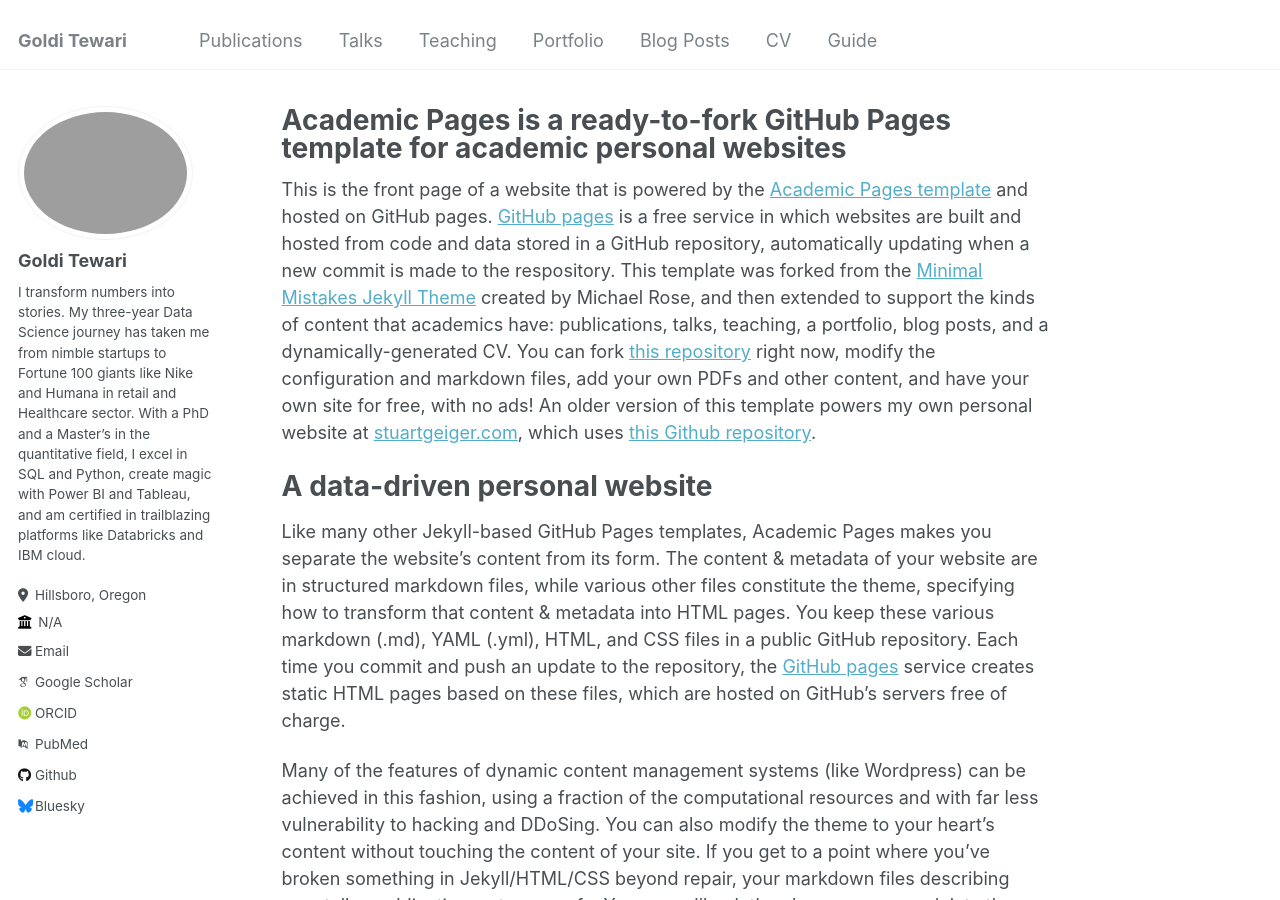
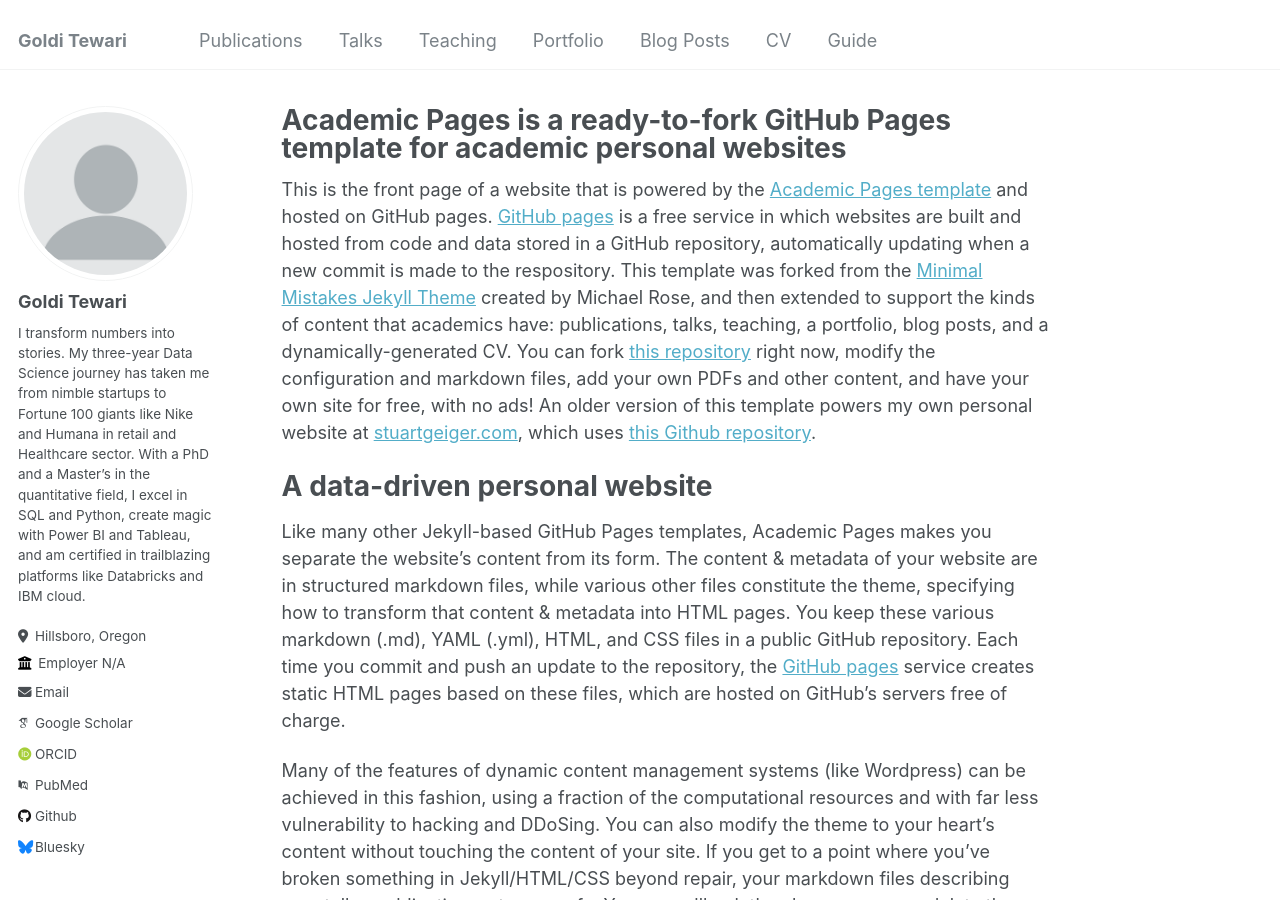
Before and after one commit to golditewari9/golditewari.github.io, a Jekyll site: the page built from _pages/about.md, in a window 1280 px wide and 900 px high. Built offline with Jekyll 4.4.1, drawn with Linux system fonts in a browser that asks for light colours; some web fonts are replaced.

Commit message:
Update _config.yml

```diff
--- a/_config.yml
+++ b/_config.yml
@@ -21,12 +21,12 @@ repository               : "golditewari9/golditewari9.github.io"
 #               Additional customization can be done by editing /_includes/author-profile.html
 author:
   # Biographic information
-  avatar           : "Goldi.png"
+  avatar           : "profile.png"
   name             : "Goldi Tewari"
   pronouns         : # example: "she"
   bio              : "I transform numbers into stories. My three-year Data Science journey has taken me from nimble startups to Fortune 100 giants like Nike and Humana in retail and Healthcare sector. With a PhD and a Master’s in the quantitative field, I excel in SQL and Python, create magic with Power BI and Tableau, and am certified in trailblazing platforms like Databricks and IBM cloud."
   location         : "Hillsboro, Oregon"
-  employer         : "N/A"
+  employer         : "Employer N/A"
   uri              : # URL
   email            : "goldi.tewari9@gmail.com"
 
```
